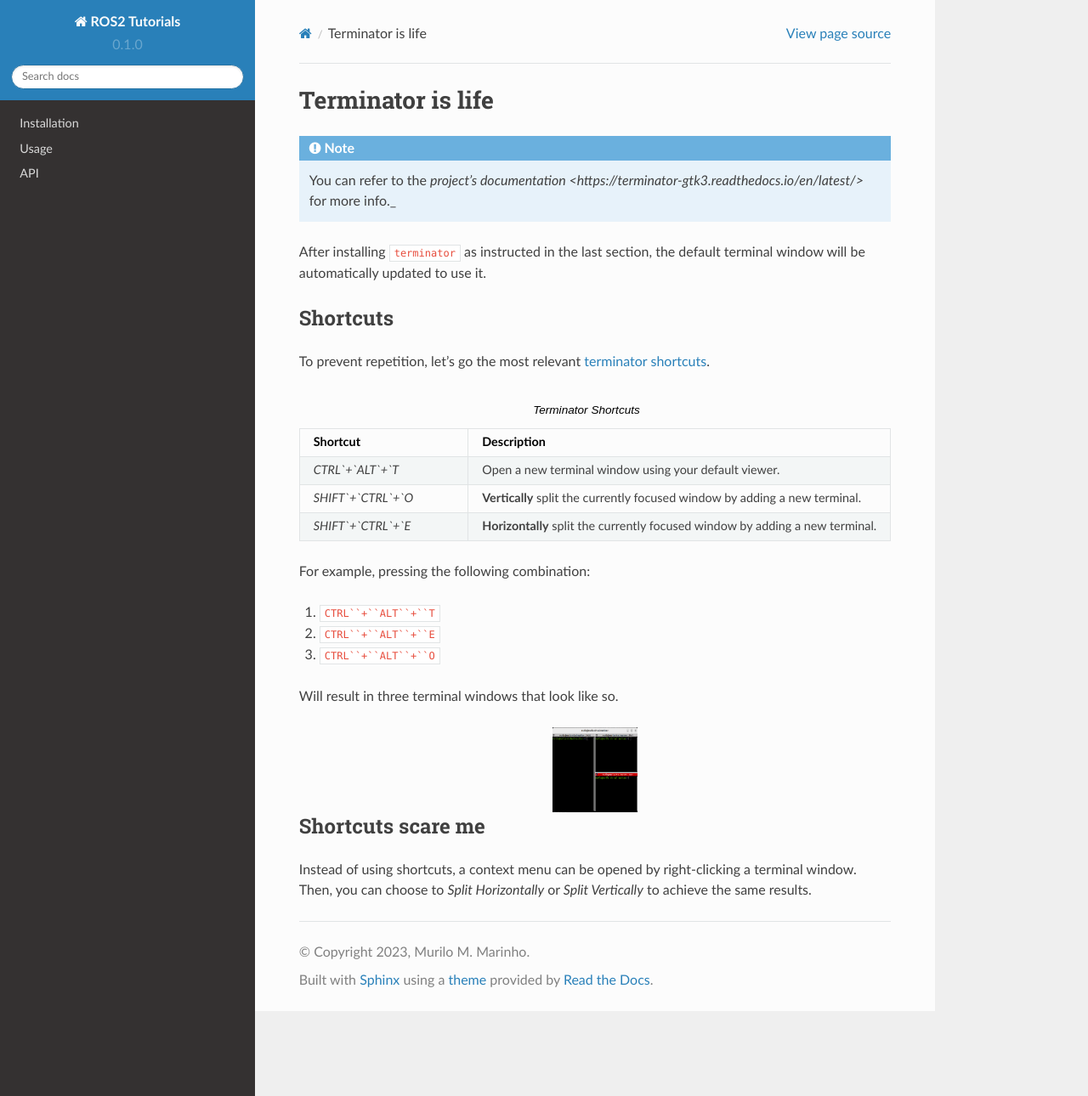
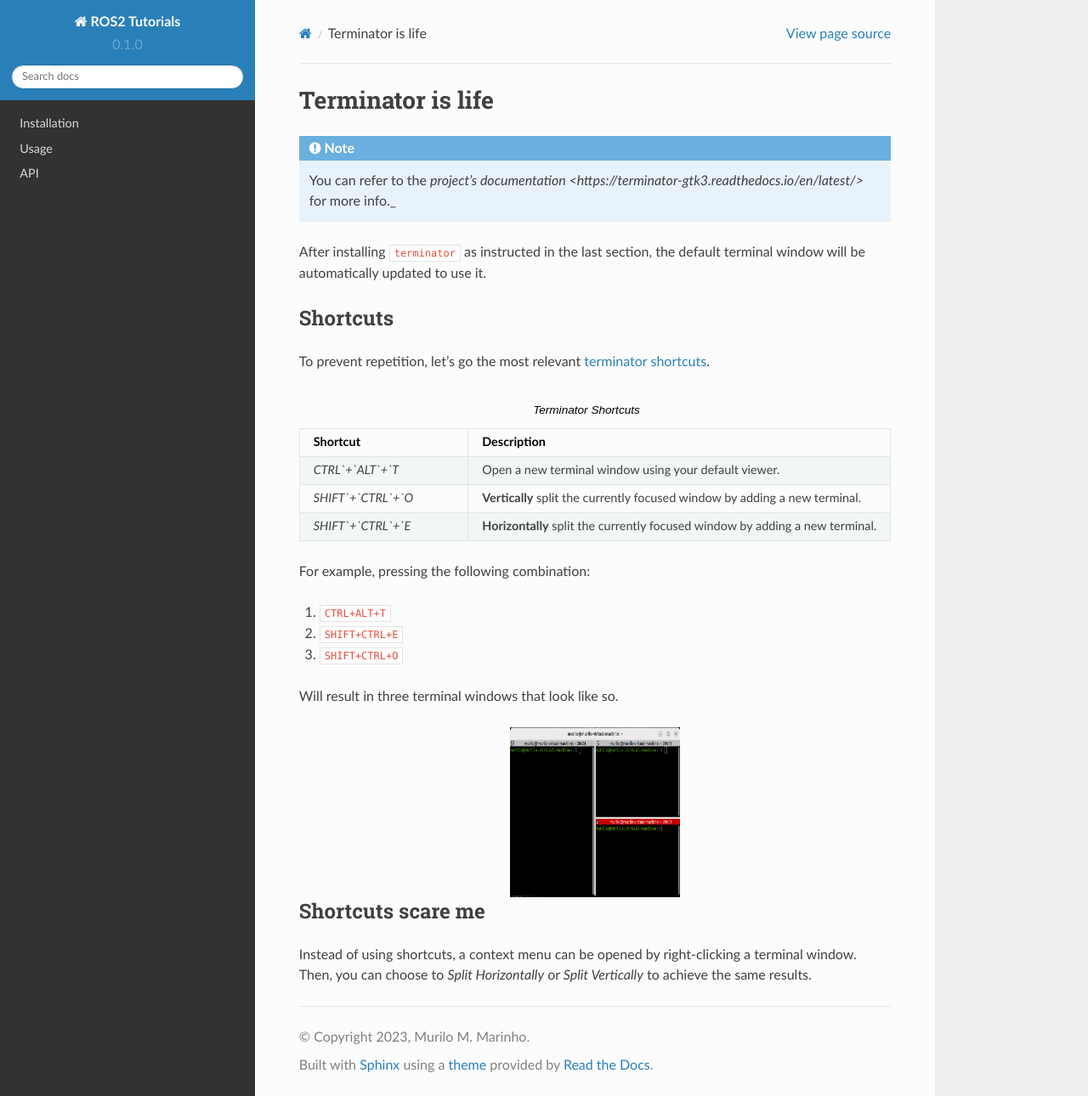
Before and after one commit to mmmarinho/ROS2_Tutorial, a Sphinx documentation site: the page built from docs/source/terminator.rst, in a window 1280 px wide and 1290 px high. Shown: the whole window at 85% size. Built offline with Sphinx 7.4.7 and the Read the Docs theme 2.0.0, drawn with Linux system fonts in a browser that asks for light colours.

Commit message:
Update terminator.rst

```diff
--- a/docs/source/terminator.rst
+++ b/docs/source/terminator.rst
@@ -20,16 +20,16 @@
 
 For example, pressing the following combination:
 
-1. ``CTRL``+``ALT``+``T``
-2. ``CTRL``+``ALT``+``E``
-3. ``CTRL``+``ALT``+``O``
+1. :code:`CTRL+ALT+T`
+2. :code:`SHIFT+CTRL+E`
+3. :code:`SHIFT+CTRL+O`
 
 Will result in three terminal windows that look like so.
 
 .. image:: ../images/terminator_example.png
    :width: 200px
    :height: 200px
-   :scale: 50 %
+   :scale: 100 %
    :alt: alternate text
    :align: center
 
```
